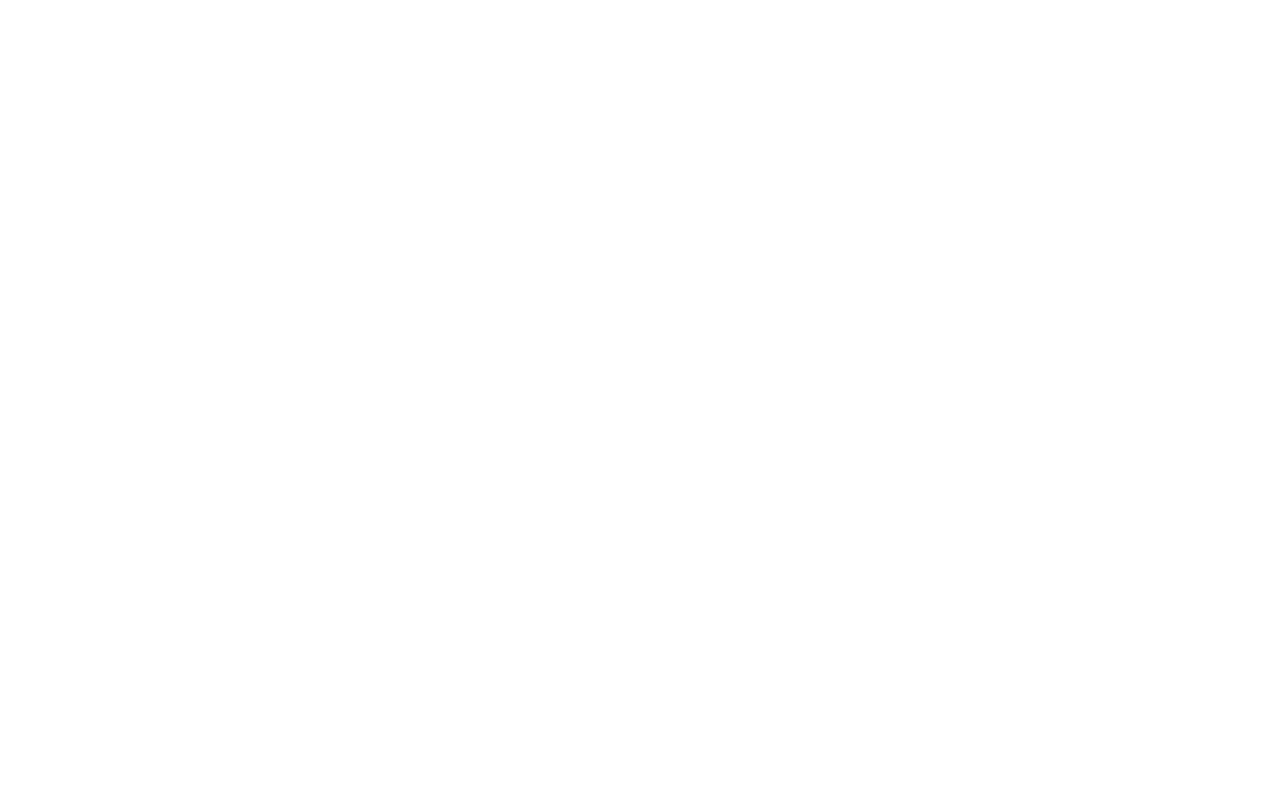
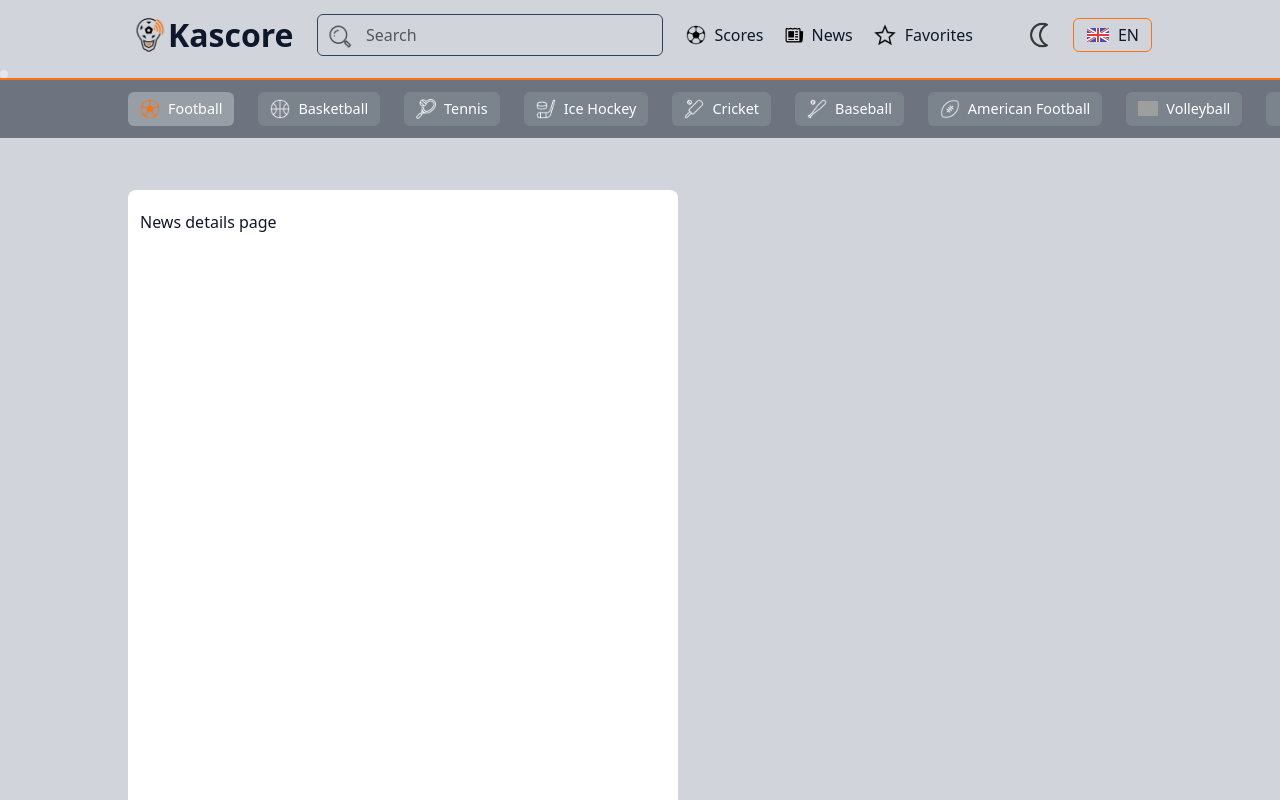
Before and after one commit to khalteck/kascore, a React (Vite) app: page /news-details in a window 1280 px wide. Before the commit this address had no page. Shown: the top 800 px of the page. Built offline with nearby package versions, Linux system fonts and the light colour scheme; grey boxes are pictures that could not be loaded.

Commit message:
feat: new details  pages

```diff
--- a/src/App.jsx
+++ b/src/App.jsx
@@ -8,6 +8,7 @@
 const MatchDetails = lazy(() => import("./pages/MatchDetails"));
 const Leagues = lazy(() => import("./pages/Leagues"));
 const News = lazy(() => import("./pages/News"));
+const NewsDetails = lazy(() => import("./pages/NewsDetails"));
 
 function App() {
   return (
@@ -18,6 +19,7 @@
         <Route path="/details/:league_name/:id" element={<MatchDetails />} />
         <Route path="/leagues" element={<Leagues />} />
         <Route path="/news" element={<News />} />
+        <Route path="/news-details" element={<NewsDetails />} />
       </Routes>
     </Suspense>
   );
--- a/src/pages/News.jsx
+++ b/src/pages/News.jsx
@@ -2,8 +2,12 @@
 import Header from "../components/Header";
 import BottomBar from "../components/BottomBar";
 import ScrollToTop from "../ScrollToTop";
+import { useNavigate } from "react-router-dom";
 
 const News = () => {
+  // NEWS API KEY="8cbe94ecef2445ea9b78d1a803d05406"
+
+  const navigate = useNavigate();
   return (
     <>
       <Header />
@@ -19,7 +23,10 @@
             </div> */}
             <h1 className="font-bold mb-2">News Page</h1>
             <div className=" w-full h-[200px] flex gap-3 items-center rounded-lg overflow-x-scroll no-scrollbar overflow-y-hidden ">
-              <div className=" min-w-[330px] h-auto rounded-lg relative cursor-pointer">
+              <div
+                onClick={() => navigate("/news-details")}
+                className=" min-w-[330px] h-auto rounded-lg relative cursor-pointer"
+              >
                 <img
                   src="/images/fayas.jpg"
                   alt=""
--- /dev/null
+++ b/src/pages/NewsDetails.jsx
@@ -0,0 +1,55 @@
+import Footer from "../components/Footer";
+import Header from "../components/Header";
+import BottomBar from "../components/BottomBar";
+import { useAppContext } from "../contexts/AppContext";
+
+const NewsDetails = () => {
+  const { isDarkMode } = useAppContext();
+
+  return (
+    <>
+      <Header />
+      <div
+        className={`w-full pt-[130px] md:pt-[170px] md:pb-12 md:px-[10%] bg-[#d1d5db] text-[#0f172a] dark:bg-[#2a3543] dark:text-gray-200 ${
+          isDarkMode ? "dark" : ""
+        }`}
+      >
+        <div className="w-full h-full flex gap-8">
+          {/* <div className="w-[20%] min-w-[200px] hidden md:block">
+            <CountriesTray />
+          </div> */}
+
+          <div
+            className={`w-full md:w-[50%] md:min-w-[550px] min-h-screen rounded-lg px-3 py-5 mt-5  ${
+              !isDarkMode ? "bg-[#1d2732]" : "bg-white"
+            }`}
+          >
+            {/* <div className="w-full mb-4 md:mb-0">
+              <DateSlide />
+            </div> */}
+            <div
+              className={`w-full ${
+                !isDarkMode ? "bg-[#121a20]/50" : "bg-white"
+              }`}
+            >
+              News details page
+            </div>
+          </div>
+          {/* <div className="w-[30%] min-w-[200px] h-[400px] hidden lg:block">
+            <div className="bg-[#1d2732] w-full h-[500px] p-4 rounded-lg">
+              <h1 className="text-[.75rem]">FEATURED NEWS</h1>
+            </div>
+            <div className="bg-[#1d2732] w-full h-[400px] mt-5 p-4 rounded-lg">
+              <h1 className="text-[.75rem]">ADVERTISEMENT</h1>
+            </div>
+          </div> */}
+        </div>
+      </div>
+
+      <Footer />
+      <BottomBar />
+    </>
+  );
+};
+
+export default NewsDetails;
```
